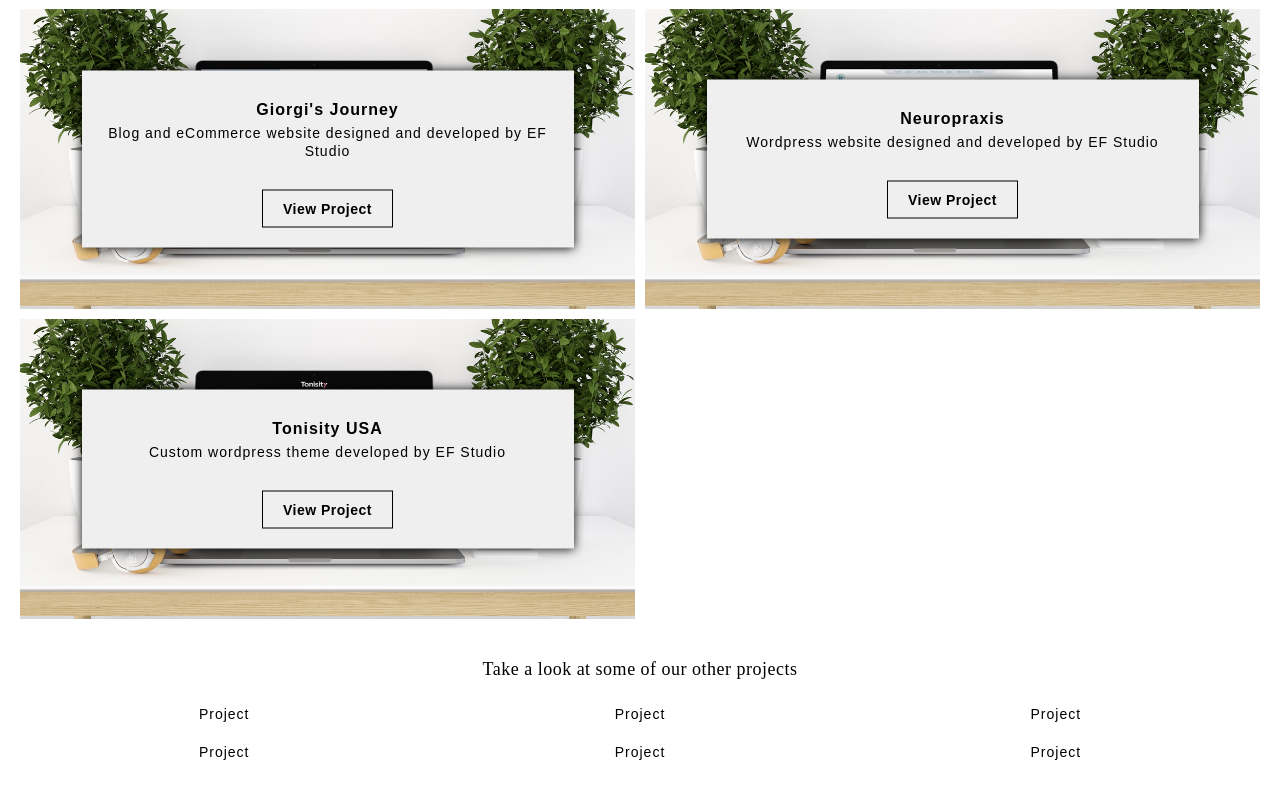
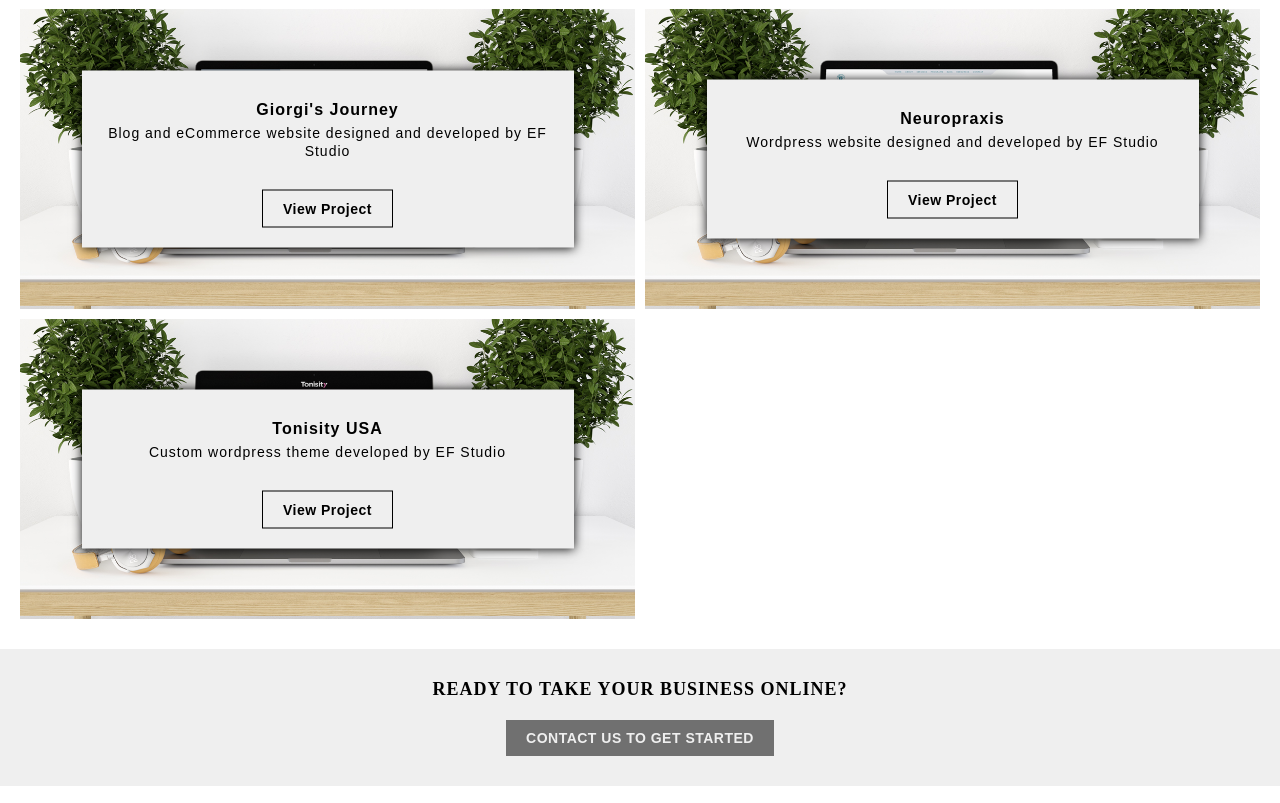
Before and after one commit to eoinf91/efstudio, a Gatsby site: page /work in a window 1280 px wide. Shown: the part 142-945 px from the top of the page. Built offline with nearby package versions, Linux system fonts and the light colour scheme; Gatsby itself is replaced by a stand-in of ours; a web font is replaced by a local one.

Commit message:
remove other projects from work page for now

```diff
--- a/src/pages/work.jsx
+++ b/src/pages/work.jsx
@@ -26,7 +26,7 @@ const WorkPage = ({ data }) => {
                         ))
                     }
                 </div>
-                <div className="other-projects">
+                {/* <div className="other-projects">
                     <h4>Take a look at some of our other projects</h4>
                     <ul>
                         <li>
@@ -48,7 +48,7 @@ const WorkPage = ({ data }) => {
                             <p>Project</p>
                         </li>
                     </ul>
-                </div>
+                </div> */}
             </div>
         </Layout>
     )
```
